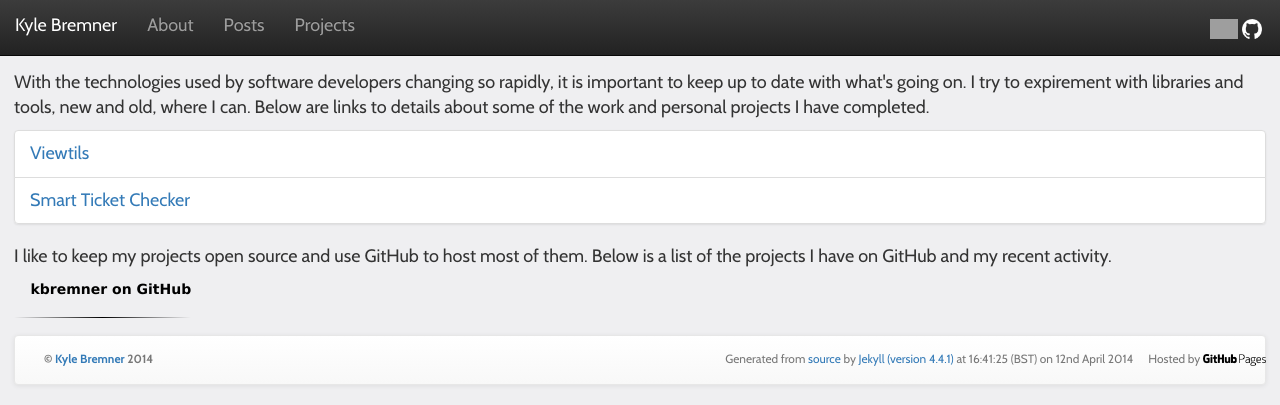
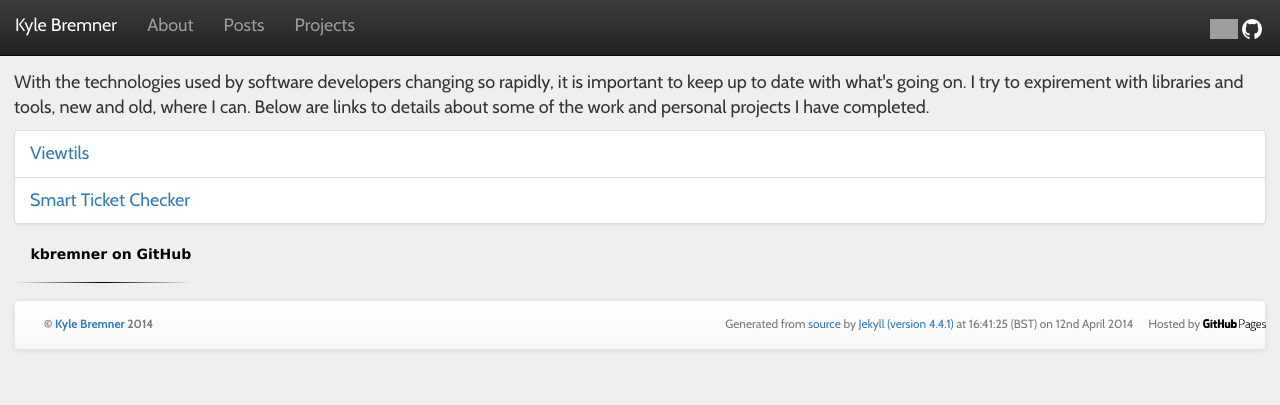
Before and after one commit to kbremner/kbremner.github.io, a Jekyll site: the page built from projects/index.html, in a window 1280 px wide. Shown: the top 405 px of the page. Built offline with Jekyll 4.4.1, drawn with Linux system fonts in a browser that asks for light colours; nearby versions of some CDN libraries; some web fonts are replaced; Markdown is read by kramdown in place of the engine named in the settings; a script that is not in the unit is left out; grey boxes are pictures that could not be loaded.

Commit message:
Updated index.html

```diff
--- a/projects/index.html
+++ b/projects/index.html
@@ -9,7 +9,6 @@ published: true
 <li class="list-group-item"><a href="Viewtils.html">Viewtils</a></li>
 <li class="list-group-item"><a href="smart_ticket_checker.html">Smart Ticket Checker</a></li>
 </ul>
-<p>I like to keep my projects open source and use GitHub to host most of them. Below is a list of the projects I have on GitHub and my recent activity.</p>
 <div id="github-timeline-widget"></div>
 
 <link rel="stylesheet" type="text/css" href="/css/github-timeline-widget.min.css">
```
